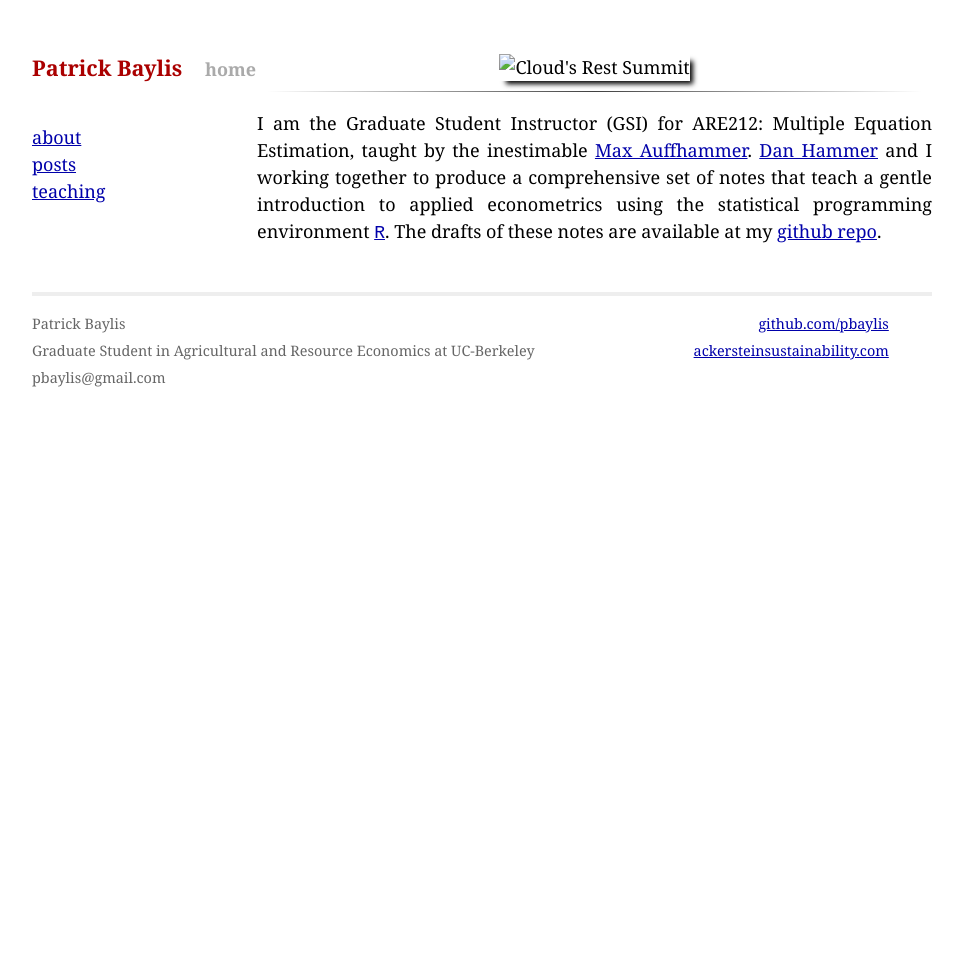
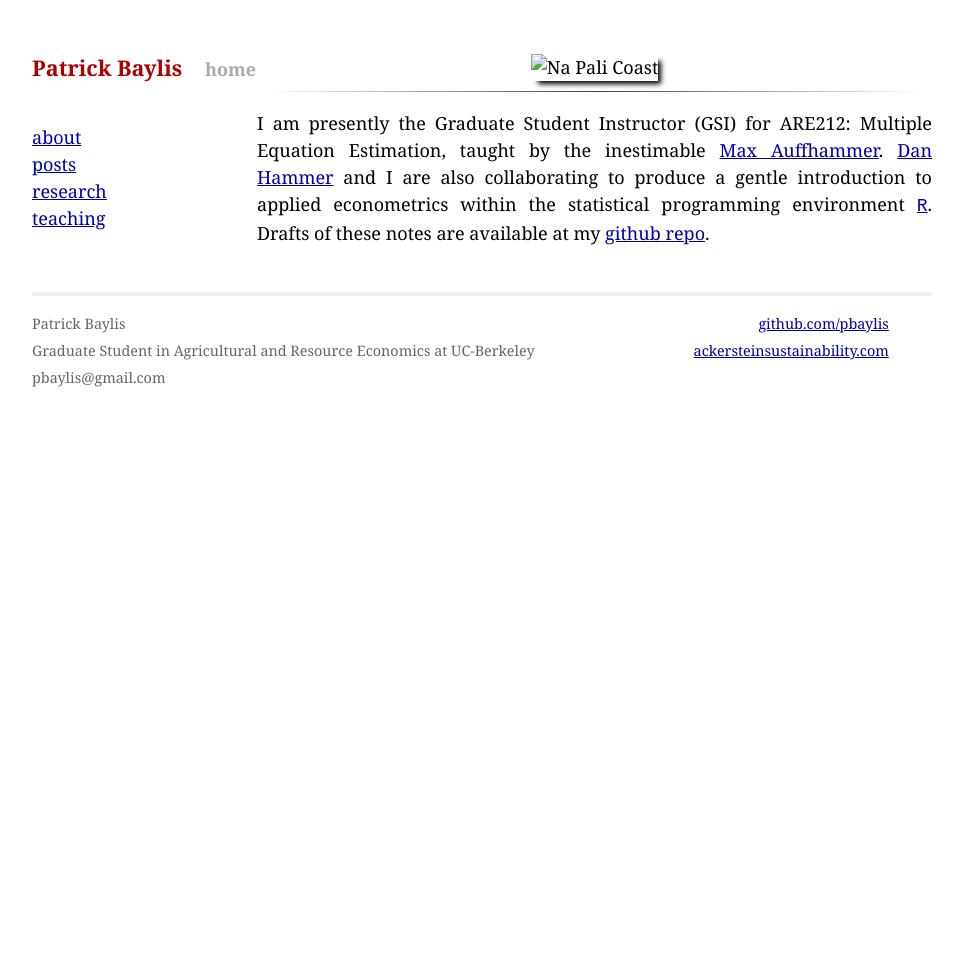
Before and after one commit to pbaylis/pbaylis.github.io, a Jekyll site: the page built from teaching.markdown, in a window 1280 px wide. Shown: the whole page, without its empty margins (158-1121 px from the left). Built offline with Jekyll 4.4.1, drawn with Linux system fonts in a browser that asks for light colours; Markdown is read by kramdown in place of the engine named in the settings.

Commit message:
added research, updated teaching

```diff
--- a/_layouts/default.html
+++ b/_layouts/default.html
@@ -26,6 +26,8 @@
 		<br>
 		<a href="/blogs.html">posts</a>
 		<br>
+		<a href="/research.html">research</a>
+		<br>
 		<a href="/teaching.html">teaching</a>
 	      </div>
 
--- a/index.markdown
+++ b/index.markdown
@@ -1,6 +1,6 @@
 ---
 layout: default
-title: Patrick Baylis
+title: Patrick Baylis | Welcome!
 ---
 
 <center>
--- a/teaching.markdown
+++ b/teaching.markdown
@@ -4,8 +4,8 @@ title: Patrick Baylis | Teaching
 ---
 
 <center>
-<img src="images/napalibeach.jpg" alt="Cloud's Rest Summit" width="60%" height="60%" class="shadow" />
+<img src="images/napalibeach.jpg" alt="Na Pali Coast" width="60%" height="60%" class="shadow" />
 </center>
 ***
 
-I am the Graduate Student Instructor (GSI) for ARE212: Multiple Equation Estimation, taught by the inestimable [Max Auffhammer](http://are.berkeley.edu/~auffhammer/Maximilian_Auffhammer/Welcome.html). [Dan Hammer](http://www.danham.me/r/) and I working together to produce a comprehensive set of notes that teach a gentle introduction to applied econometrics using the statistical programming environment [`R`](http://www.r-project.org/). The drafts of these notes are available at my [github repo](http://www.github.com/pbaylis/ARE212).
+I am presently the Graduate Student Instructor (GSI) for ARE212: Multiple Equation Estimation, taught by the inestimable [Max Auffhammer](http://are.berkeley.edu/~auffhammer/Maximilian_Auffhammer/Welcome.html). [Dan Hammer](http://www.danham.me/r/) and I are also collaborating to produce a gentle introduction to applied econometrics within the statistical programming environment [`R`](http://www.r-project.org/).  Drafts of these notes are available at my [github repo](http://www.github.com/pbaylis/ARE212).
```
Also changed, not shown: research.markdown (added, +16 -0 lines), images/cloudsrest.jpg (deleted).
